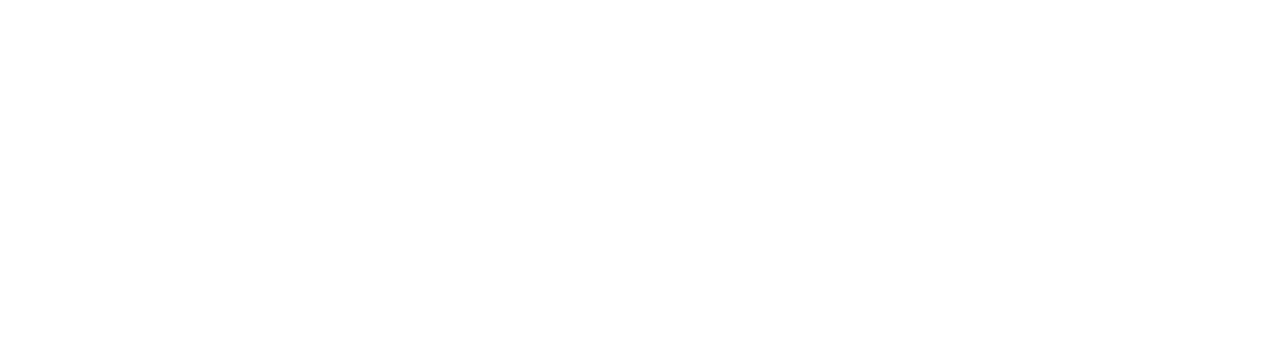
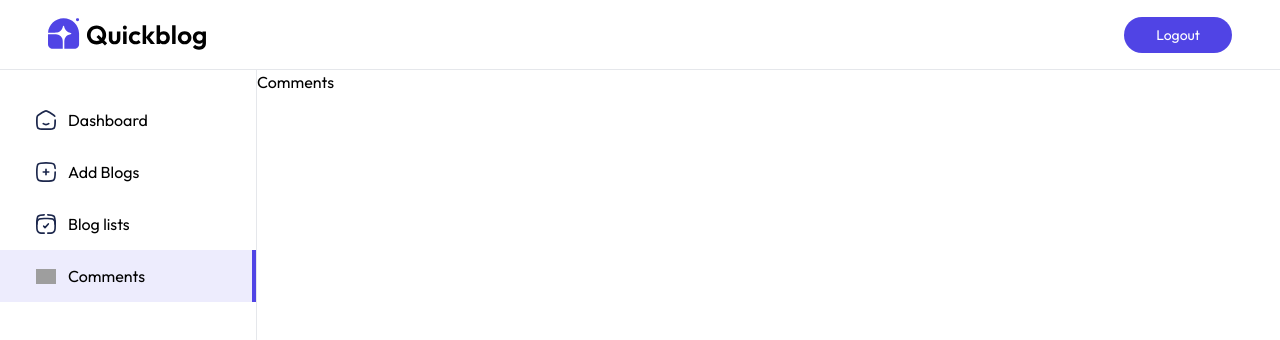
Before and after one commit to akshaychavan23031998/MERN_AI_QuickBlog_App, a React (Vite) app in the folder client/: page /admin/comments in a window 1280 px wide. Before the commit this address had no page. Shown: the top 340 px of the page. Built offline with nearby package versions, Linux system fonts and the light colour scheme; grey boxes are pictures that could not be loaded.

Commit message:
Completed admin page sidebar and navbar with file structure of admin page.

```diff
--- a/client/src/App.jsx
+++ b/client/src/App.jsx
@@ -2,6 +2,11 @@
 import { Route, Routes } from "react-router-dom";
 import Home from "./pages/Home";
 import Blog from "./pages/Blog";
+import Layout from "./pages/admin/Layout";
+import Dashboard from "./pages/admin/Dashboard";
+import AddBlog from "./pages/admin/AddBlog";
+import ListBlog from "./pages/admin/ListBlog";
+import Comments from "./pages/admin/Comments";
 
 const App = () => {
   return (
@@ -9,6 +14,12 @@
       <Routes>
         <Route path="/" element={<Home />} />
         <Route path="/blog/:id" element={<Blog />} />
+        <Route path="/admin" element={<Layout />}>
+          <Route index element={<Dashboard />} />     {/* this line also writen as ==>>  <Route path="" element={<Dashboard />} />  */}
+          <Route path="addBlog" element={<AddBlog />} />
+          <Route path="listBlog" element={<ListBlog />} />
+          <Route path="comments" element={<Comments />} />
+        </Route>
       </Routes>
     </div>
   );
--- /dev/null
+++ b/client/src/components/admin/Login.jsx
@@ -0,0 +1,9 @@
+import React from 'react'
+
+const Login = () => {
+  return (
+    <div>Login</div>
+  )
+}
+
+export default Login
--- /dev/null
+++ b/client/src/components/admin/Sidebar.jsx
@@ -0,0 +1,60 @@
+import React from "react";
+import { NavLink } from "react-router-dom";
+import { assets } from "../../assets/assets";
+
+const Sidebar = () => {
+  return (
+    <div className="flex flex-col border-r border-gray-200 min-h-full pt-6">
+      <NavLink
+        end={true}
+        to="/admin"
+        className={({ isActive }) =>
+          `flex items-center gap-3 py-3.5 px-3 md:px-9 md:min-w-64 cursor-pointer ${
+            isActive && "bg-primary/10 border-r-4 border-primary"
+          }`
+        }
+      >
+        <img src={assets.home_icon} alt="" className="min-w-4 w-5" />
+        <p className="hidden md:inline-block">Dashboard</p>
+      </NavLink>
+
+      <NavLink
+        to="/admin/addBlog"
+        className={({ isActive }) =>
+          `flex items-center gap-3 py-3.5 px-3 md:px-9 md:min-w-64 cursor-pointer ${
+            isActive && "bg-primary/10 border-r-4 border-primary"
+          }`
+        }
+      >
+        <img src={assets.add_icon} alt="" className="min-w-4 w-5" />
+        <p className="hidden md:inline-block">Add Blogs</p>
+      </NavLink>
+
+      <NavLink
+        to="/admin/listBlog"
+        className={({ isActive }) =>
+          `flex items-center gap-3 py-3.5 px-3 md:px-9 md:min-w-64 cursor-pointer ${
+            isActive && "bg-primary/10 border-r-4 border-primary"
+          }`
+        }
+      >
+        <img src={assets.list_icon} alt="" className="min-w-4 w-5" />
+        <p className="hidden md:inline-block">Blog lists</p>
+      </NavLink>
+
+      <NavLink
+        to="/admin/comments"
+        className={({ isActive }) =>
+          `flex items-center gap-3 py-3.5 px-3 md:px-9 md:min-w-64 cursor-pointer ${
+            isActive && "bg-primary/10 border-r-4 border-primary"
+          }`
+        }
+      >
+        <img src={assets.comment_icon} alt="" className="min-w-4 w-5" />
+        <p className="hidden md:inline-block">Comments</p>
+      </NavLink>
+    </div>
+  );
+};
+
+export default Sidebar;
--- /dev/null
+++ b/client/src/pages/admin/AddBlog.jsx
@@ -0,0 +1,9 @@
+import React from 'react'
+
+const AddBlog = () => {
+  return (
+    <div>AddBlog</div>
+  )
+}
+
+export default AddBlog
--- /dev/null
+++ b/client/src/pages/admin/Comments.jsx
@@ -0,0 +1,9 @@
+import React from 'react'
+
+const Comments = () => {
+  return (
+    <div>Comments</div>
+  )
+}
+
+export default Comments
--- /dev/null
+++ b/client/src/pages/admin/Dashboard.jsx
@@ -0,0 +1,9 @@
+import React from 'react'
+
+const Dashboard = () => {
+  return (
+    <div>Dashboard</div>
+  )
+}
+
+export default Dashboard
--- /dev/null
+++ b/client/src/pages/admin/Layout.jsx
@@ -0,0 +1,35 @@
+import React from "react";
+import { assets } from "../../assets/assets";
+import { Outlet, useNavigate } from "react-router-dom";
+import Sidebar from "../../components/admin/Sidebar";
+
+const Layout = () => {
+  const navigate = useNavigate();
+  const logout = () => {
+    navigate("/");
+  };
+  return (
+    <>
+      <div className="flex items-center justify-between py-2 h-[70px] px-4 sm:px-12 border-b border-gray-200">
+        <img
+          src={assets.logo}
+          alt=""
+          className="w-32 sm:w-40 cursor-pointer"
+           onClick={() => navigate("/")}
+        />
+        <button
+          onClick={logout}
+          className="text-sm px-8 py-2 bg-primary text-white rounded-full cursor-pointer"
+        >
+          Logout
+        </button>
+      </div>
+      <div className="flex h-[calc(100vh-70px)]">
+        <Sidebar />
+        <Outlet />
+      </div>
+    </>
+  );
+};
+
+export default Layout;
--- /dev/null
+++ b/client/src/pages/admin/ListBlog.jsx
@@ -0,0 +1,9 @@
+import React from 'react'
+
+const ListBlog = () => {
+  return (
+    <div>ListBlog</div>
+  )
+}
+
+export default ListBlog
```
